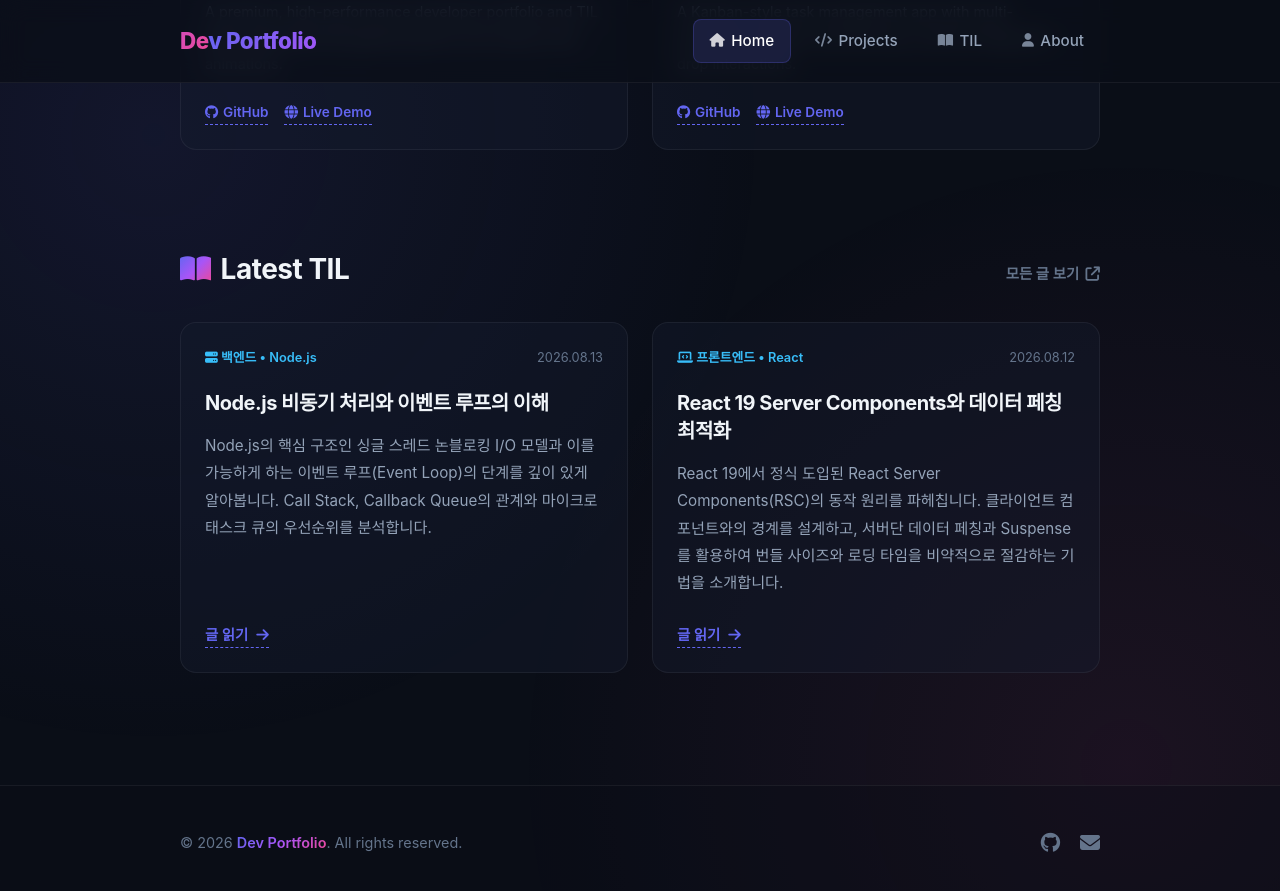
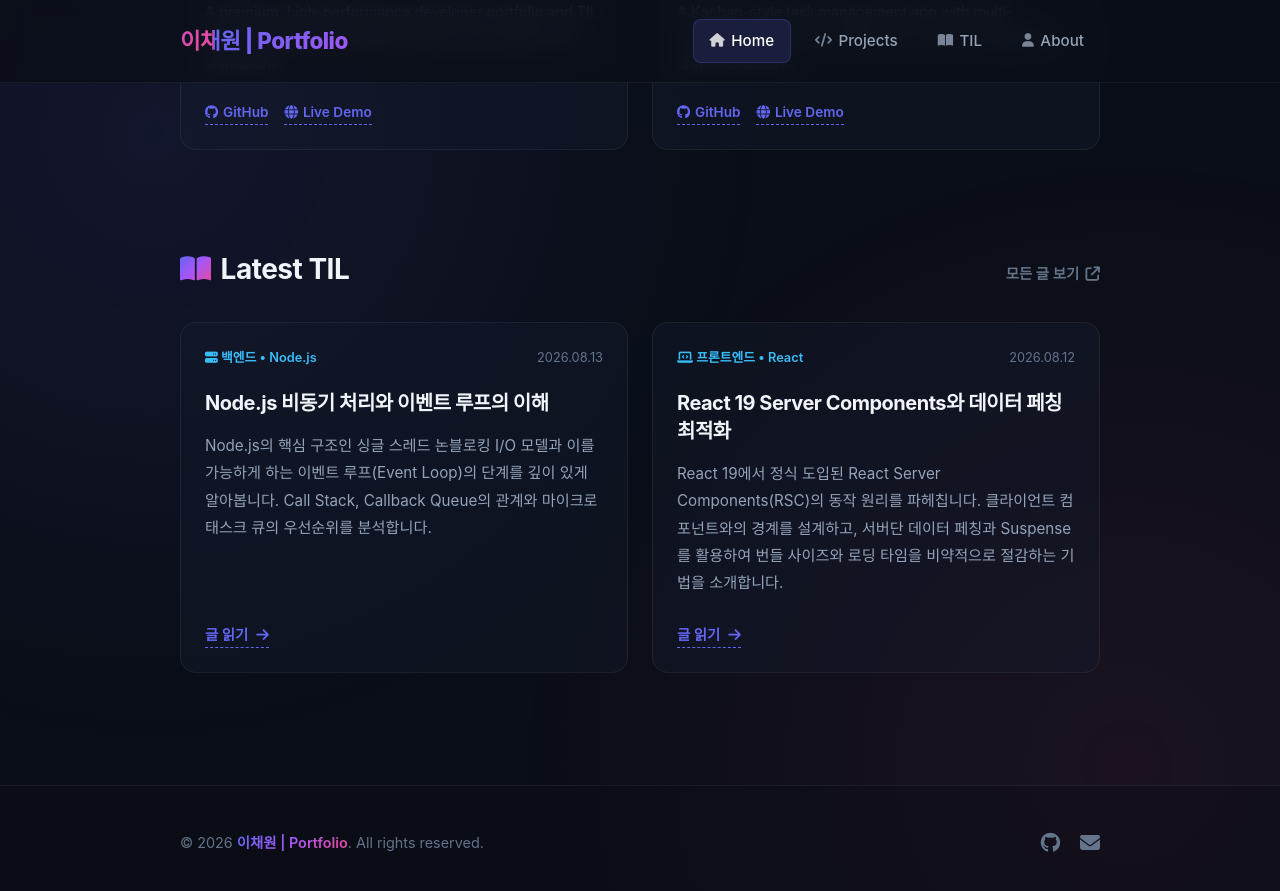
Before and after one commit to codnjs10207/codnjs10207.github.io, a Jekyll site: the page built from index.md, in a window 1280 px wide and 900 px high, scrolled down 1445 px. Shown: the top 891 px of the window. Built offline with Jekyll 4.4.1, drawn with Linux system fonts in a browser that asks for light colours; some web fonts are replaced.

Commit message:
feat: 사용자 정보 업데이트 (GitHub 링크 및 사이트 제목)

```diff
--- a/_config.yml
+++ b/_config.yml
@@ -1,11 +1,11 @@
-title: "Dev Portfolio"
+title: "이채원 | Portfolio"
 email: your-email@example.com
 description: >- # this means to ignore newlines until "baseurl:"
   Aspiring Developer | Portfolio & Tech Blog.
   Focusing on Algorithm, Web Development, and TIL.
 baseurl: "" # the subpath of your site, e.g. /blog
 url: "https://yourusername.github.io" # the base hostname & protocol for your site
-github_username: yourusername
+github_username: codnjs10207
 
 # Build settings
 theme: minima # We will start with a clean minima base or custom
--- a/index.md
+++ b/index.md
@@ -12,7 +12,7 @@ title: Home
     <h1 class="hero-title">Hello, I'm <span class="gradient-text">an Aspiring Developer</span> 👋</h1>
     <p class="hero-desc">I design and build visually stunning, high-performance web applications and love solving algorithmic problems. This is my digital garden for documenting my technical journey, sharing insights, and showcasing my work.</p>
     <div class="social-links">
-      <a href="https://github.com/{{ site.github_username }}" target="_blank" rel="noopener noreferrer" class="btn btn-primary">
+      <a href="https://github.com/codnjs10207" target="_blank" rel="noopener noreferrer" class="btn btn-primary">
         <i class="fa-brands fa-github"></i> GitHub
       </a>
       <a href="mailto:{{ site.email }}" class="btn btn-outline">
```
